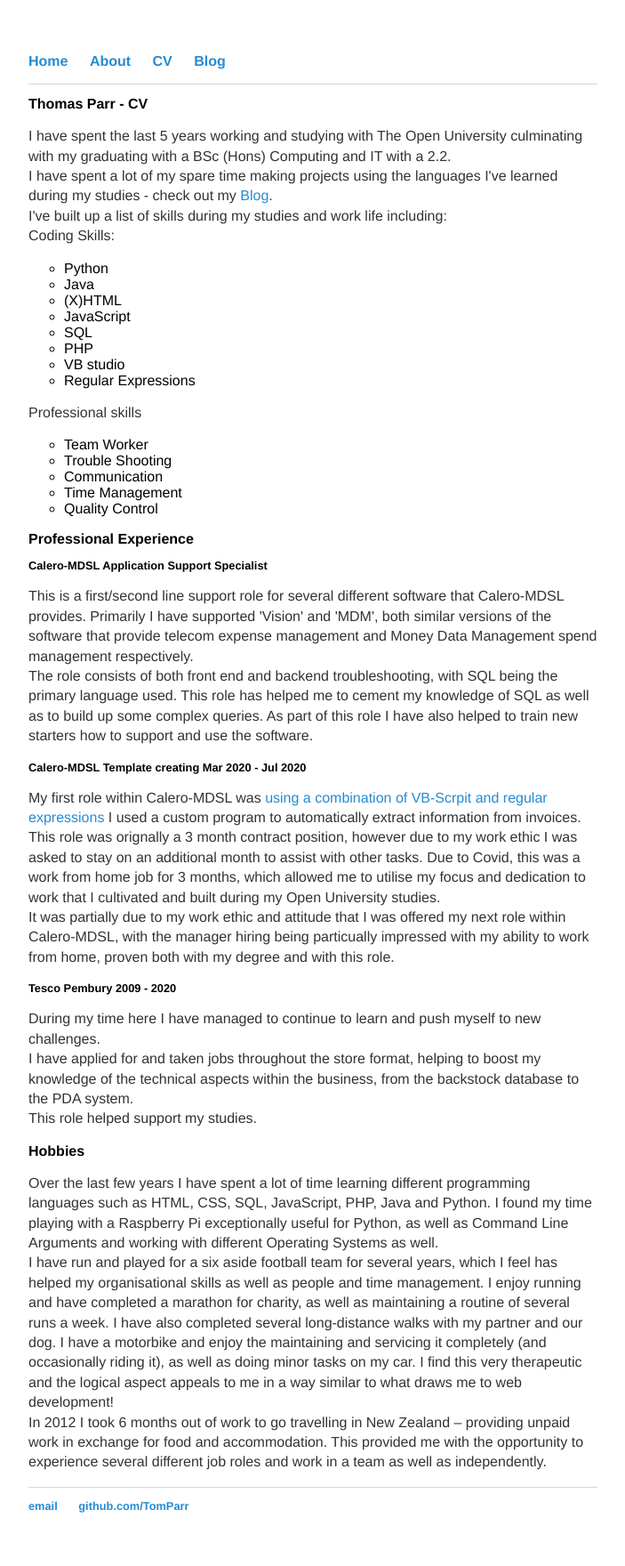
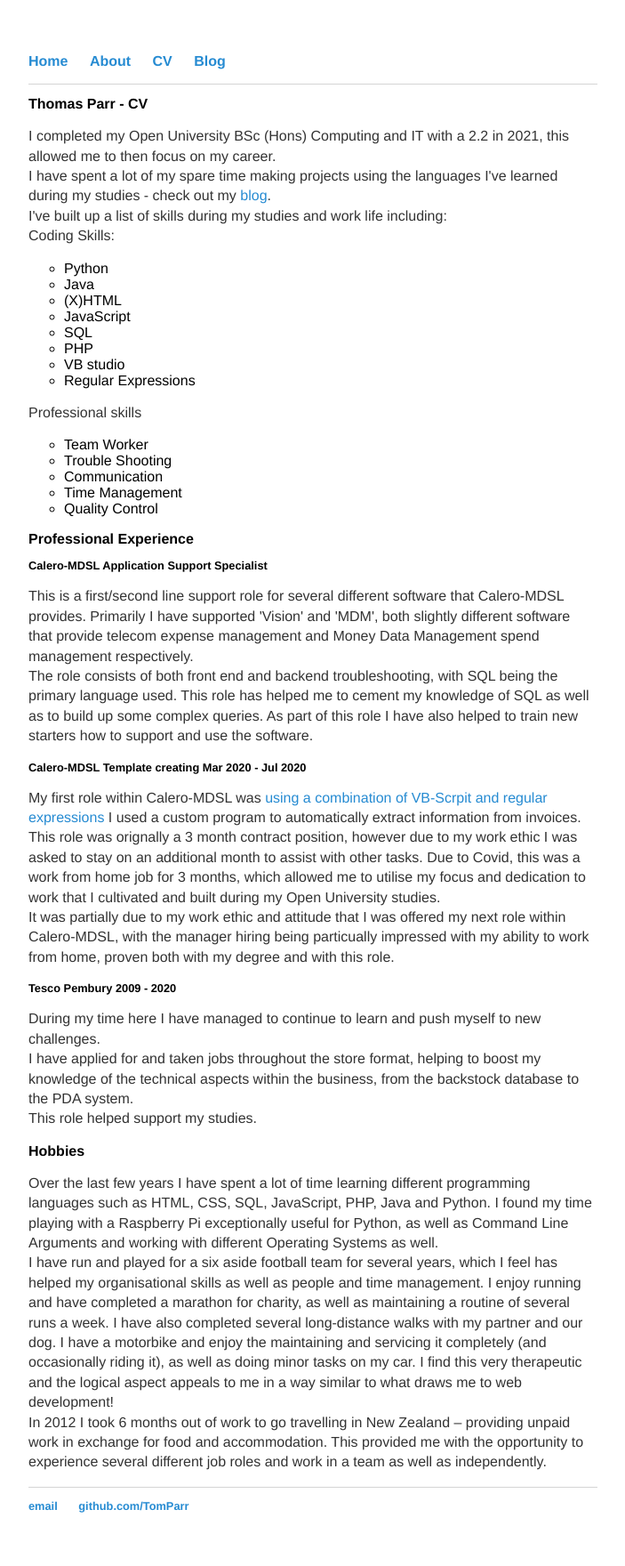
Before and after one commit to TomParr/TomParr.github.io, a Jekyll site: the page built from cv/index.html, in a window 1280 px wide. Shown: the whole page at 89% size, without its empty margins (288-991 px from the left). Built offline with Jekyll 4.4.1, drawn with Linux system fonts in a browser that asks for light colours.

Commit message:
Update index.html

```diff
--- a/cv/index.html
+++ b/cv/index.html
@@ -4,8 +4,8 @@ title: Tom Parr - CV
 ---
 <div class="blurb">
 	<h2>Thomas Parr - CV</h2>
-	<p>I have spent the last 5 years working and studying with The Open University culminating with my graduating with a BSc (Hons) Computing and IT with a 2.2.<br />
-	I have spent a lot of my spare time making projects using the languages I've learned during my studies - check out my <a href="/blog">Blog</a>.<br />
+	<p>I completed my Open University BSc (Hons) Computing and IT with a 2.2 in 2021, this allowed me to then focus on my career.<br />
+	I have spent a lot of my spare time making projects using the languages I've learned during my studies - check out my <a href="/blog">blog</a>.<br />
 	I've built up a list of skills during my studies and work life including:<br />
 	Coding Skills:<br />
 	</p>
@@ -31,8 +31,8 @@ title: Tom Parr - CV
 	</ul>
 <h2>Professional Experience</h2>
 <h3> Calero-MDSL Application Support Specialist</h3>
-	<p>This is a first/second line support role for several different software that Calero-MDSL provides. Primarily I have supported 'Vision' and 'MDM', both similar
-	versions of the software that provide telecom expense management and Money Data Management spend management respectively. <br />
+	<p>This is a first/second line support role for several different software that Calero-MDSL provides. Primarily I have supported 'Vision' and 'MDM', both slightly
+	different software that provide telecom expense management and Money Data Management spend management respectively. <br />
 	The role consists of both front end and backend troubleshooting, with SQL being the primary language used.
 	This role has helped me to cement my knowledge of SQL as well as to build up some complex queries. As part of this role I have also helped to train new starters
 	how to support and use the software.
```
